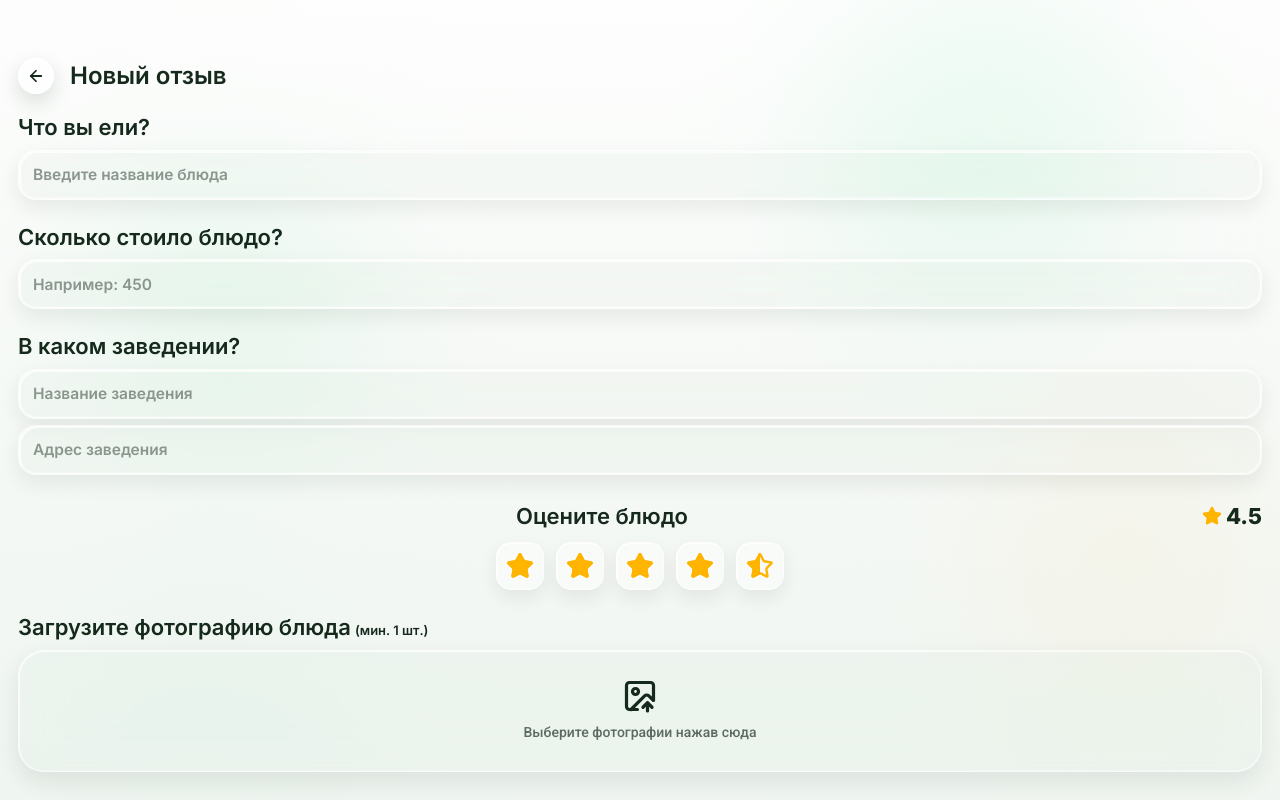
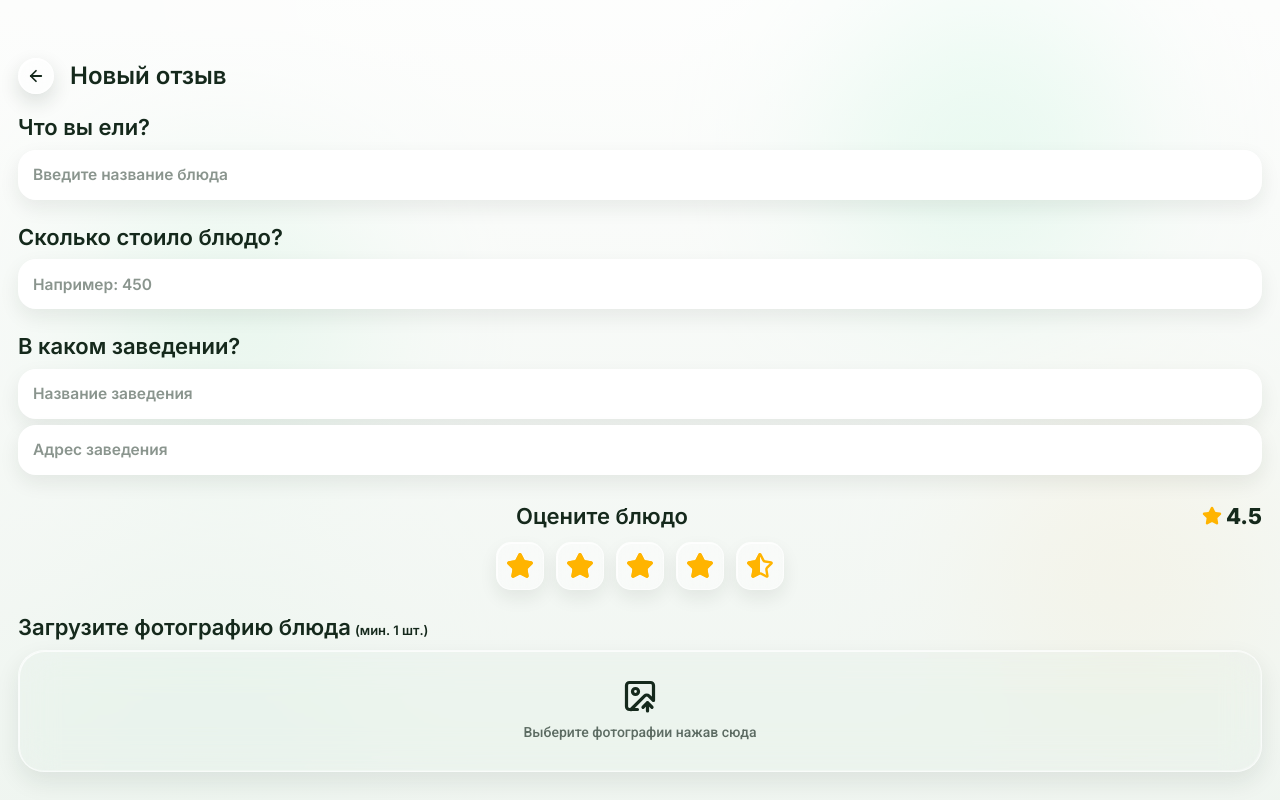
Before and after one commit to goldslugger762/foody-front, a Next.js app: page /new-review in a window 1280 px wide. Built offline with nearby package versions, Linux system fonts and the light colour scheme.

Commit message:
не прозрачные инпуты

```diff
--- a/components/review/new-review-form.tsx
+++ b/components/review/new-review-form.tsx
@@ -29,13 +29,14 @@ const STAR_YELLOW = "#FFB400";
 const PRESS_CLASSES =
   "origin-center transition-transform duration-150 ease-out active:scale-[0.94] [-webkit-tap-highlight-color:transparent]";
 const FIELD_SURFACE_CLASSES = cn(
-  "h-[50px] rounded-[18px] border border-white/65 bg-transparent",
+  "h-[50px] rounded-[18px] border border-white/80 bg-white",
   "shadow-[0_8px_20px_rgba(20,40,28,0.08),inset_1px_1px_0_rgba(255,255,255,0.72),inset_-1px_-1px_0_rgba(255,255,255,0.28)]",
-  "backdrop-blur-[16px] backdrop-saturate-[170%] transition-shadow duration-150",
+  "transition-shadow duration-150",
   "focus-within:ring-2 focus-within:ring-[#15291C]/12 focus-within:shadow-[0_10px_24px_rgba(20,40,28,0.1),inset_1px_1px_0_rgba(255,255,255,0.78)]"
 );
 const FIELD_INPUT_CLASSES =
   "h-full border-0 bg-transparent px-3.5 py-0 text-[15.5px] leading-[50px] font-semibold text-[#15291C] shadow-none outline-none placeholder:text-[#8A958E] focus-visible:border-transparent focus-visible:ring-0 focus-visible:ring-transparent md:text-[15.5px]";
+const FIELD_TINT_CLASSES = "before:bg-white before:backdrop-blur-0 before:backdrop-saturate-100";
 
 type NewReviewFormProps = {
   brand: string;
@@ -136,7 +137,7 @@ function ReviewField({
       <GlassSurface
         className={FIELD_SURFACE_CLASSES}
         contentClassName="h-full"
-        tintClassName="before:bg-[#E8ECE9]/28 before:backdrop-blur-[16px] before:backdrop-saturate-[170%]"
+        tintClassName={FIELD_TINT_CLASSES}
         highlightClassName="after:border-[0.5px] after:border-white/58 after:shadow-[inset_1px_1px_0_rgba(255,255,255,0.74),inset_-1px_-1px_0_rgba(255,255,255,0.26)]"
       >
         <Input
@@ -326,8 +327,8 @@ function CategoryButton({ brand }: { brand: string }) {
     <button
       type="button"
       className={cn(
-        "flex h-[52px] w-full cursor-pointer items-center gap-3 rounded-[18px] border-[0.5px] border-white/70 bg-white/60 px-4 text-left text-[#15291C]",
-        "shadow-[inset_1px_1px_0_rgba(255,255,255,0.7),inset_-1px_-1px_0_rgba(255,255,255,0.3),0_4px_14px_rgba(20,40,28,0.06)] backdrop-blur-[20px] backdrop-saturate-[180%]",
+        "flex h-[52px] w-full cursor-pointer items-center gap-3 rounded-[18px] border-[0.5px] border-white/80 bg-white px-4 text-left text-[#15291C]",
+        "shadow-[inset_1px_1px_0_rgba(255,255,255,0.7),inset_-1px_-1px_0_rgba(255,255,255,0.3),0_4px_14px_rgba(20,40,28,0.06)]",
         PRESS_CLASSES
       )}
     >
@@ -373,7 +374,7 @@ function TagsInput({
       </p>
       <GlassSurface
         className={cn(FIELD_SURFACE_CLASSES, "min-h-[52px] h-auto")}
-        tintClassName="before:bg-[#E8ECE9]/28 before:backdrop-blur-[16px] before:backdrop-saturate-[170%]"
+        tintClassName={FIELD_TINT_CLASSES}
         highlightClassName="after:border-[0.5px] after:border-white/58 after:shadow-[inset_1px_1px_0_rgba(255,255,255,0.74),inset_-1px_-1px_0_rgba(255,255,255,0.26)]"
       >
         <div className="flex min-h-[50px] flex-wrap items-center gap-1.5 px-2.5 py-2">
@@ -487,7 +488,7 @@ export function NewReviewForm({ brand, palette }: NewReviewFormProps) {
                 <GlassSurface
                   className={FIELD_SURFACE_CLASSES}
                   contentClassName="h-full"
-                  tintClassName="before:bg-[#E8ECE9]/28 before:backdrop-blur-[16px] before:backdrop-saturate-[170%]"
+                  tintClassName={FIELD_TINT_CLASSES}
                   highlightClassName="after:border-[0.5px] after:border-white/58 after:shadow-[inset_1px_1px_0_rgba(255,255,255,0.74),inset_-1px_-1px_0_rgba(255,255,255,0.26)]"
                 >
                   <Input
@@ -501,7 +502,7 @@ export function NewReviewForm({ brand, palette }: NewReviewFormProps) {
                 <GlassSurface
                   className={FIELD_SURFACE_CLASSES}
                   contentClassName="h-full"
-                  tintClassName="before:bg-[#E8ECE9]/28 before:backdrop-blur-[16px] before:backdrop-saturate-[170%]"
+                  tintClassName={FIELD_TINT_CLASSES}
                   highlightClassName="after:border-[0.5px] after:border-white/58 after:shadow-[inset_1px_1px_0_rgba(255,255,255,0.74),inset_-1px_-1px_0_rgba(255,255,255,0.26)]"
                 >
                   <Input
@@ -533,8 +534,8 @@ export function NewReviewForm({ brand, palette }: NewReviewFormProps) {
                 </span>
               </div>
               <GlassSurface
-                className="min-h-[124px] rounded-[22px] border border-white/65 bg-transparent shadow-[0_8px_20px_rgba(20,40,28,0.08),inset_1px_1px_0_rgba(255,255,255,0.72),inset_-1px_-1px_0_rgba(255,255,255,0.28)] backdrop-blur-[16px] backdrop-saturate-[170%] transition-shadow duration-150 focus-within:ring-2 focus-within:ring-[#15291C]/12"
-                tintClassName="before:bg-[#E8ECE9]/28 before:backdrop-blur-[16px] before:backdrop-saturate-[170%]"
+                className="min-h-[124px] rounded-[22px] border border-white/80 bg-white shadow-[0_8px_20px_rgba(20,40,28,0.08),inset_1px_1px_0_rgba(255,255,255,0.72),inset_-1px_-1px_0_rgba(255,255,255,0.28)] transition-shadow duration-150 focus-within:ring-2 focus-within:ring-[#15291C]/12"
+                tintClassName={FIELD_TINT_CLASSES}
                 highlightClassName="after:border-[0.5px] after:border-white/58 after:shadow-[inset_1px_1px_0_rgba(255,255,255,0.74),inset_-1px_-1px_0_rgba(255,255,255,0.26)]"
               >
                 <Textarea
```
